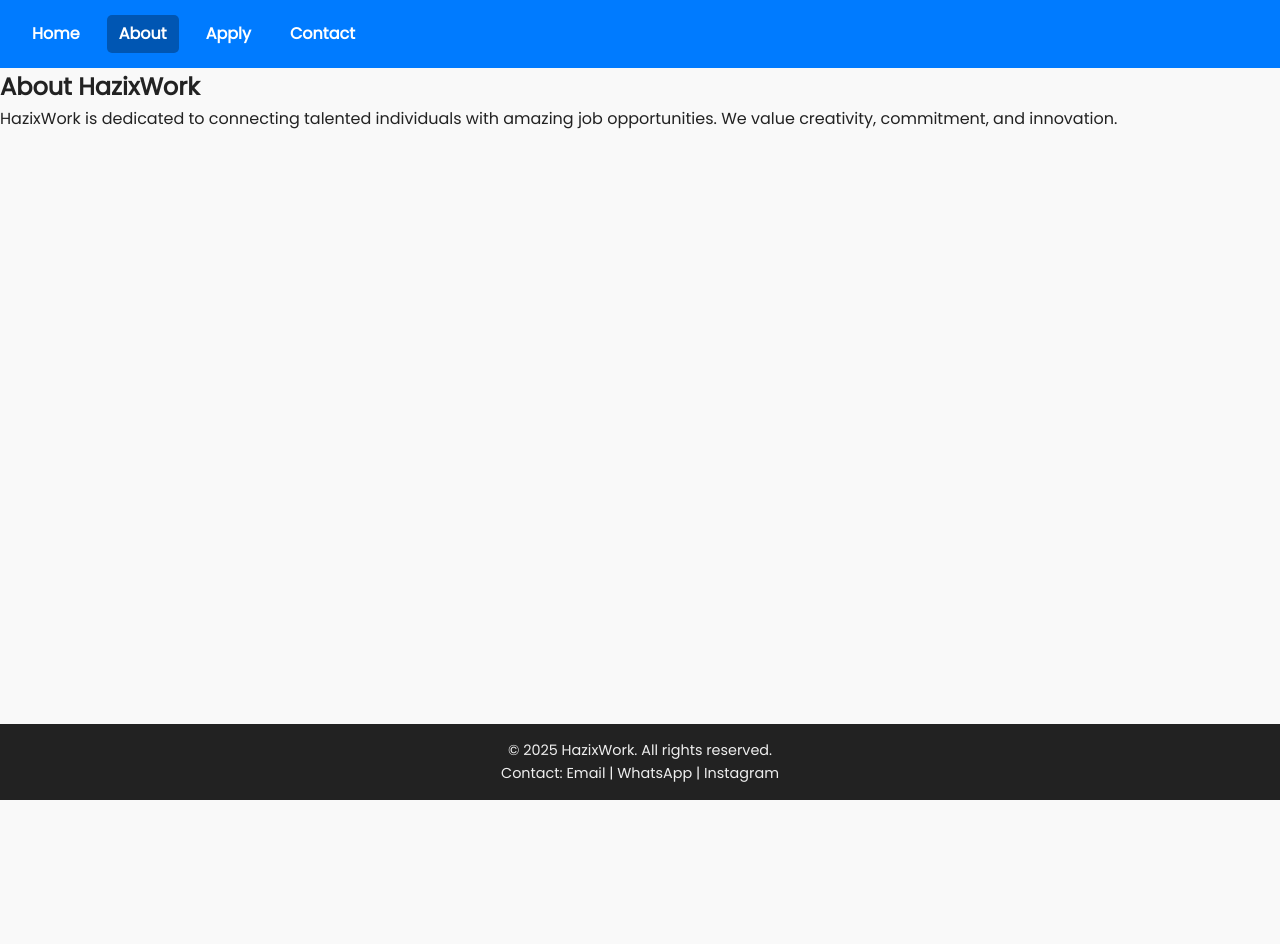
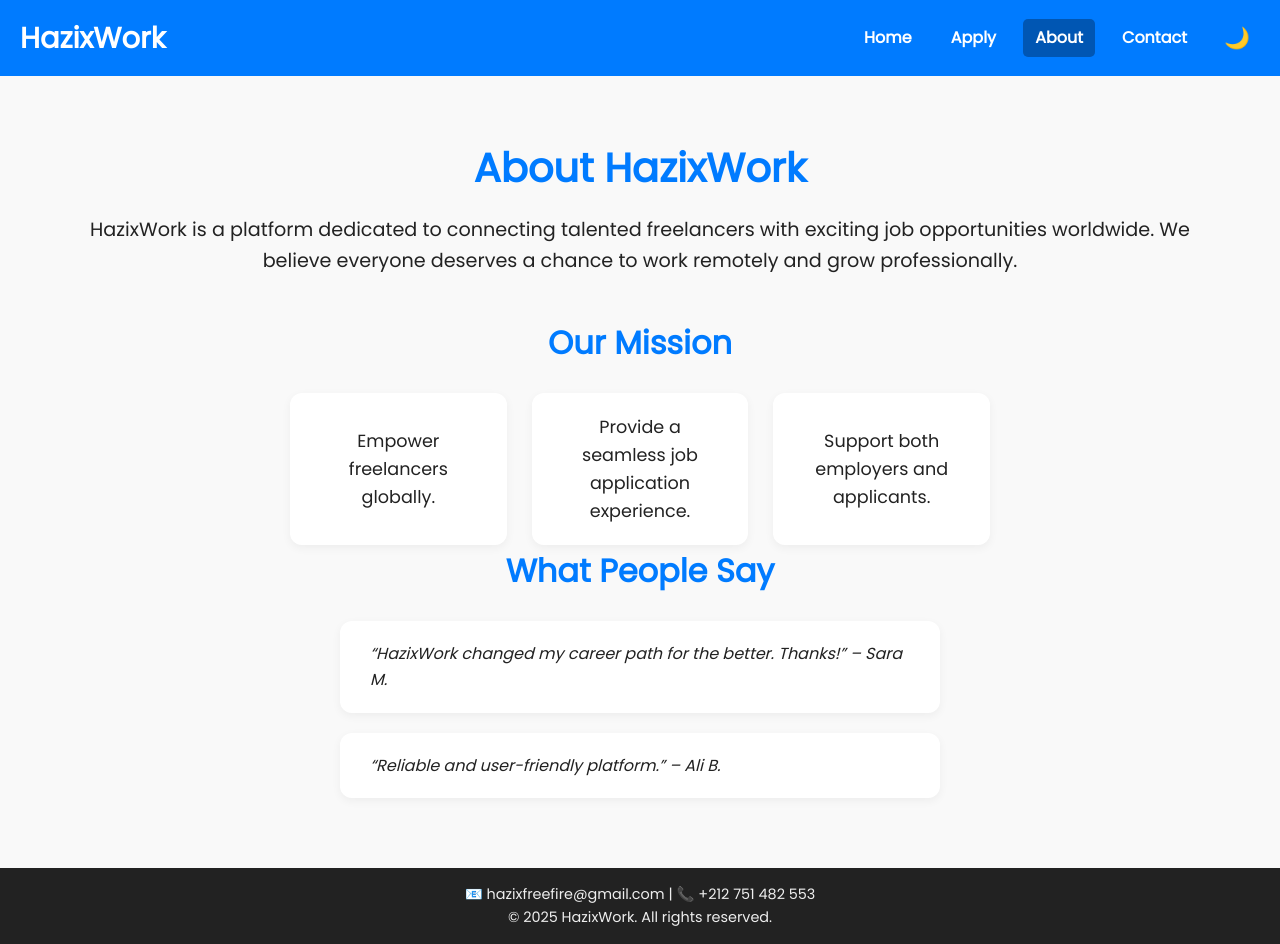
Before and after one commit to hazix99/hazixwork, a plain HTML site: page about.html in a window 1280 px wide. Before the commit the page ends 800 px from the top, so only its background shows below. Drawn offline with nearby package versions, Linux system fonts and the light colour scheme.

Commit message:
Update about.html

```diff
--- a/about.html
+++ b/about.html
@@ -2,36 +2,85 @@
 <html lang="en">
 <head>
   <meta charset="UTF-8" />
-  <title>About - HazixWork</title>
+  <meta name="viewport" content="width=device-width, initial-scale=1" />
+  <title>HazixWork | About</title>
+
+  <!-- Google Fonts -->
+  <link href="https://fonts.googleapis.com/css2?family=Poppins&display=swap" rel="stylesheet" />
+
+  <!-- Font Awesome -->
+  <script src="https://kit.fontawesome.com/a076d05399.js" crossorigin="anonymous"></script>
+
+  <!-- AOS CSS -->
+  <link href="https://unpkg.com/aos@2.3.1/dist/aos.css" rel="stylesheet" />
+
   <link rel="stylesheet" href="style.css" />
 </head>
 <body>
-
-  <!-- Navbar -->
 <header>
-    <nav class="navbar">
+  <h1>HazixWork</h1>
+  <nav>
     <a href="index.html">Home</a>
+    <a href="apply.html">Apply</a>
     <a href="about.html" class="active">About</a>
-      <a href="apply.html">Apply</a>
     <a href="contact.html">Contact</a>
+    <button id="darkModeToggle" aria-label="Toggle Dark Mode" title="Toggle Dark Mode">🌙</button>
   </nav>
 </header>
 
-  <!-- About content -->
-  <main class="about-container">
+<main class="container">
+  <section class="hero" data-aos="fade-up">
     <h2>About HazixWork</h2>
-    <p>HazixWork is dedicated to connecting talented individuals with amazing job opportunities. We value creativity, commitment, and innovation.</p>
+    <p>HazixWork is a platform dedicated to connecting talented freelancers with exciting job opportunities worldwide. We believe everyone deserves a chance to work remotely and grow professionally.</p>
+  </section>
+
+  <section class="services" data-aos="fade-up" data-aos-delay="100">
+    <h2>Our Mission</h2>
+    <ul>
+      <li>Empower freelancers globally.</li>
+      <li>Provide a seamless job application experience.</li>
+      <li>Support both employers and applicants.</li>
+    </ul>
+  </section>
+
+  <section class="testimonials" data-aos="fade-up" data-aos-delay="200">
+    <h2>What People Say</h2>
+    <blockquote>“HazixWork changed my career path for the better. Thanks!” – Sara M.</blockquote>
+    <blockquote>“Reliable and user-friendly platform.” – Ali B.</blockquote>
+  </section>
 </main>
 
-  <!-- Footer -->
 <footer>
-    <p>© 2025 HazixWork. All rights reserved.</p>
-    <p>Contact:
-      <a href="mailto:hazixfreefire@gmail.com">Email</a> |
-      <a href="https://wa.me/212751482553" target="_blank" rel="noopener">WhatsApp</a> |
-      <a href="https://www.instagram.com/hazixwork/" target="_blank" rel="noopener">Instagram</a>
-    </p>
+  <p>📧 <a href="mailto:hazixfreefire@gmail.com">hazixfreefire@gmail.com</a> | 📞 <a href="https://wa.me/212751482553" target="_blank">+212 751 482 553</a></p>
+  <p>&copy; 2025 HazixWork. All rights reserved.</p>
 </footer>
+
+<!-- AOS JS -->
+<script src="https://unpkg.com/aos@2.3.1/dist/aos.js"></script>
+<script>
+  AOS.init();
+
+  // Dark Mode Toggle
+  const toggleBtn = document.getElementById('darkModeToggle');
+  const body = document.body;
+  const currentTheme = localStorage.getItem('theme');
+
+  if(currentTheme === 'dark') {
+    body.classList.add('dark-mode');
+    toggleBtn.textContent = '☀️';
+  }
+
+  toggleBtn.addEventListener('click', () => {
+    body.classList.toggle('dark-mode');
+    if(body.classList.contains('dark-mode')) {
+      toggleBtn.textContent = '☀️';
+      localStorage.setItem('theme', 'dark');
+    } else {
+      toggleBtn.textContent = '🌙';
+      localStorage.setItem('theme', 'light');
+    }
+  });
+</script>
 
 </body>
 </html>
```
Lines whose indentation alone changed are shown as unchanged.
